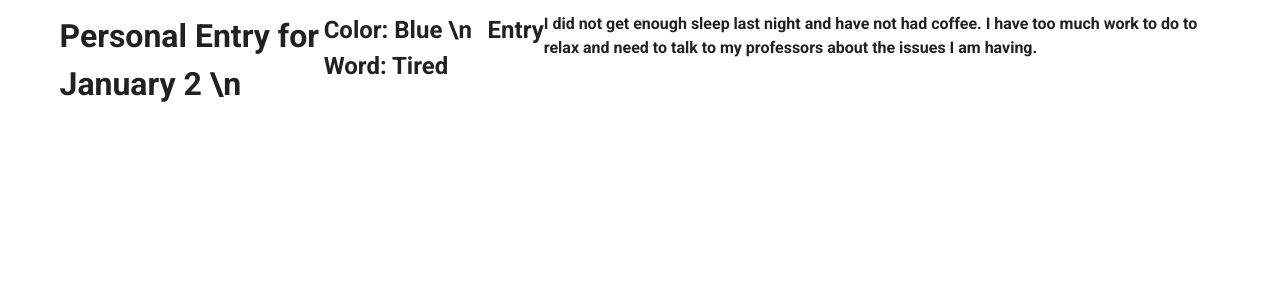
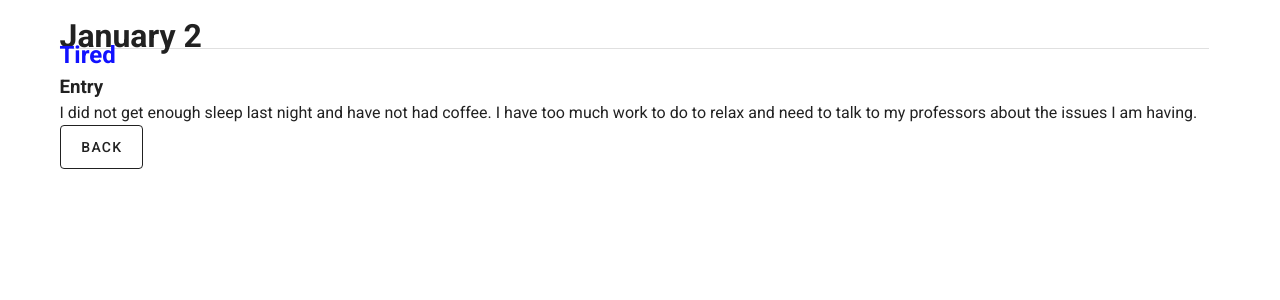
Before and after one commit to tg0488/mood-meter, a Vue app: page /PersonalEntry in a window 1280 px wide. Shown: the top 300 px of the page. Built offline with nearby package versions, Linux system fonts and the light colour scheme.

Commit message:
Finished basic functionality

```diff
--- a/src/views/PersonalEntry.vue
+++ b/src/views/PersonalEntry.vue
@@ -1,21 +1,37 @@
 <template>
     <v-container>
         <v-layout style="white-space: pre-line;">
-            <h1>
-                Personal Entry for January 2 \n
-            </h1>
-            <h2>
-                Color: Blue \n
-                Word: Tired
+            <v-col>
+            <v-row>
+                <h1>
+                    January 2
+                </h1>
+            </v-row>
+            <v-divider>
+            </v-divider>
+            <v-row>
+            <h2 color="Blue">
+                Tired
             </h2>
-            <h2>
+        </v-row>
+            <v-row>
+            <h3>
                 Entry
-            </h2>
+            </h3>
+        </v-row>
+            <v-row>
             <b>
                 I did not get enough sleep last night and have not had coffee.
                 I have too much work to do to relax and need to talk to my
                 professors about the issues I am having.
             </b>
+        </v-row>
+        <v-row >
+            <v-btn large outlined to="PersonalLog">
+                Back
+            </v-btn>
+        </v-row>
+            </v-col>
         </v-layout>
     </v-container>
 </template>
@@ -27,5 +43,10 @@
 </script>
 
 <style scoped>
-
+    h2 {
+        color: #11f
+    }
+    b {
+        font-weight: normal;
+    }
 </style>
--- a/src/views/PersonalLog.vue
+++ b/src/views/PersonalLog.vue
@@ -1,4 +1,5 @@
 <template>
+    <div>
   <v-row>
     <v-col
       sm="12"
@@ -35,7 +36,11 @@
         ></v-calendar>
       </v-sheet>
     </v-col>
-  </v-row>
+</v-row>
+    <v-btn large outlined to="/">
+        Back
+    </v-btn>
+</div>
 </template>
 
 <script>
@@ -148,8 +153,8 @@
         { text: 'Black', value: 'black' },
       ],
       shortIntervals: true,
-      shortMonths: false,
-      shortWeekdays: false,
+      shortMonths: true,
+      shortWeekdays: true,
     }),
     computed: {
       intervalStyle () {
```
